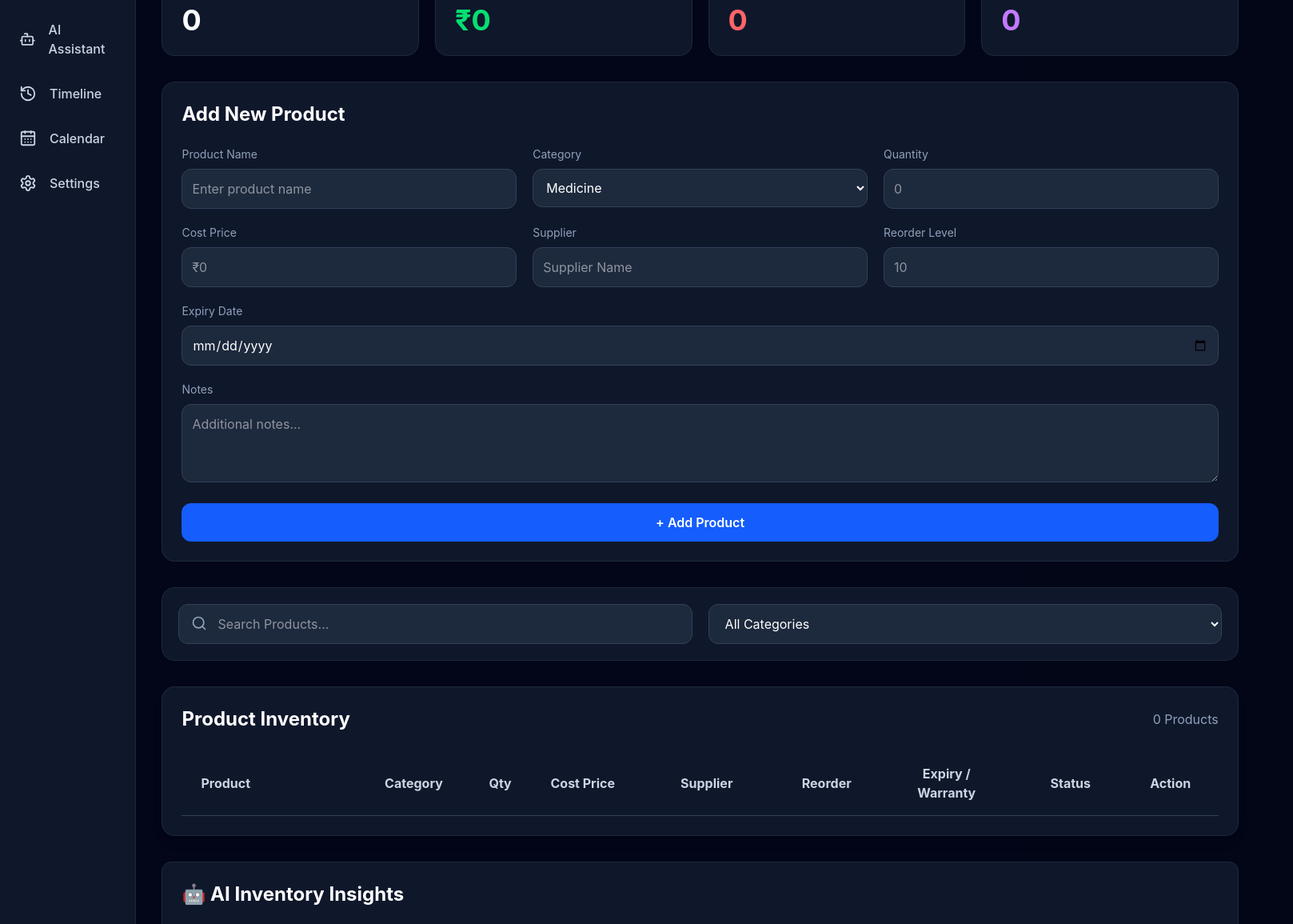
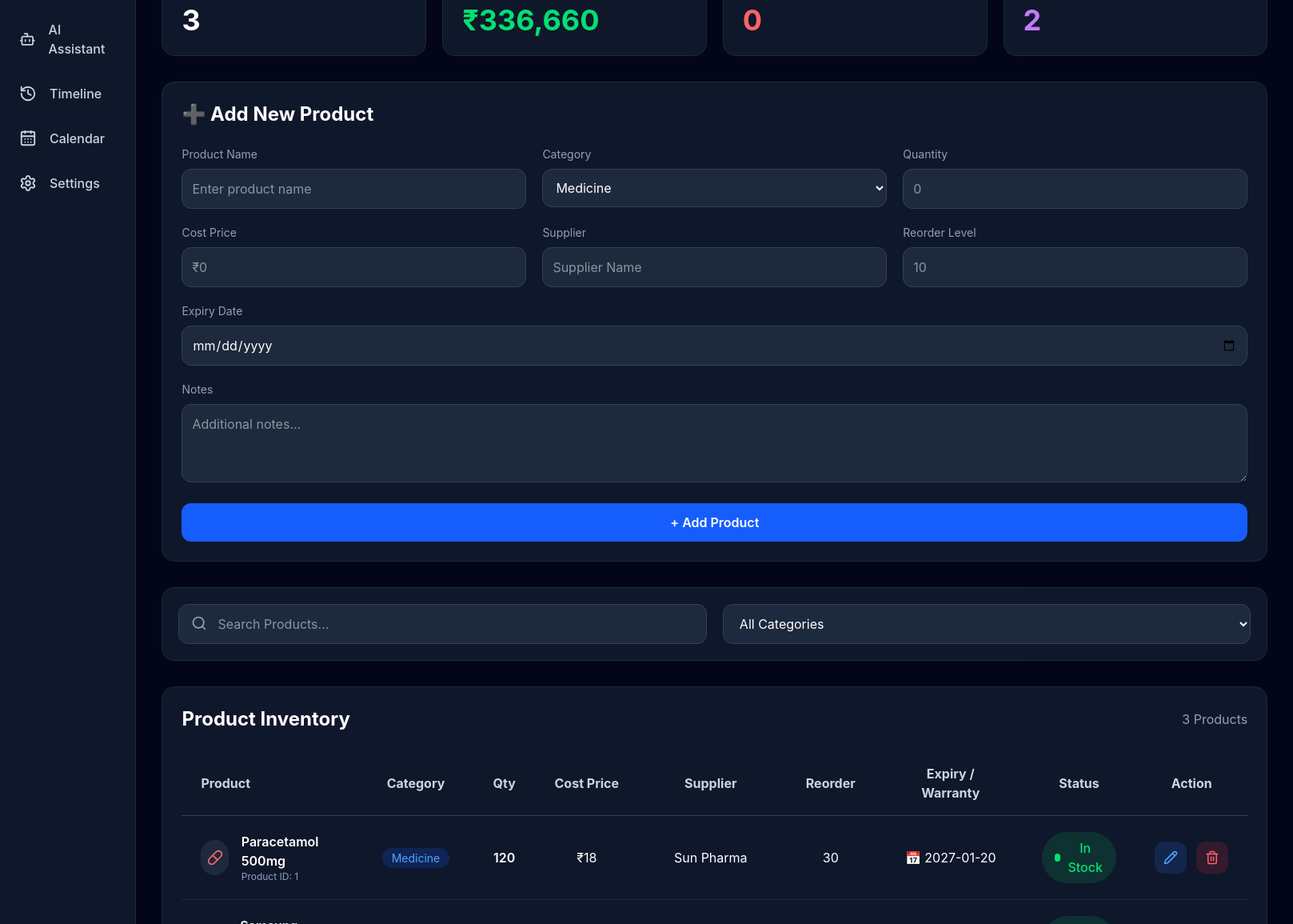
Before and after one commit to SauravBuilds18/bizbrain-ai, a React (Vite) app: page /inventory in a window 1280 px wide. Shown: the part 360-1515 px from the top of the page at 80% size, 1617 px wide, since content can reach past the window. Built offline with nearby package versions, Linux system fonts and the light colour scheme.

Commit message:
Update README for Grand Finale

```diff
--- a/src/components/inventory/EditProductModal.jsx
+++ b/src/components/inventory/EditProductModal.jsx
@@ -14,14 +14,31 @@ export default function EditProductModal({
   if (!product) return null;
 
   const handleUpdate = () => {
-    updateProduct({
+  if (
+    !form.name ||
+    !form.category ||
+    form.quantity === "" ||
+    form.costPrice === ""
+  ) {
+    alert("Please fill all required fields.");
+    return;
+  }
+
+  const updatedProduct = {
   ...form,
   quantity: Number(form.quantity),
   costPrice: Number(form.costPrice),
-      reorderLevel: Number(form.reorderLevel),
+  reorderLevel: Number(form.reorderLevel || 10),
   warrantyMonths: Number(form.warrantyMonths || 0),
-    });
+};
 
+if (["Medicine", "Grocery", "Personal Care"].includes(updatedProduct.category)) {
+  updatedProduct.warrantyMonths = 0;
+} else {
+  updatedProduct.expiryDate = "";
+}
+
+updateProduct(updatedProduct);
 onClose();
 };
 
@@ -189,7 +206,7 @@ export default function EditProductModal({
 
             {/* Dynamic Expiry / Warranty */}
 
-            {form.category === "Medicine" ? (
+            {["Medicine", "Grocery", "Personal Care"].includes(form.category) ? (
 
               <div className="md:col-span-2">
 
@@ -205,6 +222,7 @@ export default function EditProductModal({
     setForm({
       ...form,
       expiryDate: e.target.value,
+      warrantyMonths: "",
     })
   }
 />
@@ -228,6 +246,7 @@ export default function EditProductModal({
     setForm({
       ...form,
       warrantyMonths: e.target.value,
+      expiryDate: "",
     })
   }
 />
@@ -275,7 +294,7 @@ export default function EditProductModal({
               onClick={handleUpdate}
               className="px-6 py-3 rounded-xl bg-blue-600 hover:bg-blue-700 font-medium"
             >
-              💾 Update Product
+              ✅ Save Changes
             </button>
 
           </div>
--- a/src/components/inventory/ProductForm.jsx
+++ b/src/components/inventory/ProductForm.jsx
@@ -1,6 +1,13 @@
-import { useState } from "react";
+import { useState, useEffect } from "react";
 
-export default function ProductForm({ addProduct }) {
+export default function ProductForm({
+  addProduct,
+  updateProduct,
+  editingProduct,
+  isEditing,
+  setIsEditing,
+  setEditingProduct,
+})  {
   const [product, setProduct] = useState({
     name: "",
     category: "Medicine",
@@ -12,6 +19,20 @@ export default function ProductForm({ addProduct }) {
     warrantyMonths: "",
     notes: "",
   });
+useEffect(() => {
+  if (editingProduct) {
+    setProduct({
+      ...editingProduct,
+      quantity: editingProduct.quantity || "",
+      costPrice: editingProduct.costPrice || "",
+      supplier: editingProduct.supplier || "",
+      reorderLevel: editingProduct.reorderLevel || "",
+      expiryDate: editingProduct.expiryDate || "",
+      warrantyMonths: editingProduct.warrantyMonths || "",
+      notes: editingProduct.notes || "",
+    });
+  }
+}, [editingProduct]);
 
   const handleSubmit = (e) => {
   e.preventDefault();
@@ -26,18 +47,29 @@ export default function ProductForm({ addProduct }) {
     return;
   }
 
-    addProduct({
-      id: Date.now(),
-      name: product.name,
-      category: product.category,
+  const finalProduct = {
+    ...product,
     quantity: Number(product.quantity),
     costPrice: Number(product.costPrice),
-      supplier: product.supplier,
     reorderLevel: Number(product.reorderLevel || 10),
-      expiryDate: product.expiryDate,
     warrantyMonths: Number(product.warrantyMonths || 0),
-      notes: product.notes,
+  };
+
+  if (isEditing) {
+    updateProduct(finalProduct);
+
+    setIsEditing(false);
+    setEditingProduct(null);
+
+    alert("✅ Product Updated Successfully");
+  } else {
+    addProduct({
+      ...finalProduct,
+      id: Date.now(),
     });
+
+    alert("✅ Product Added Successfully");
+  }
 
   setProduct({
     name: "",
@@ -56,7 +88,7 @@ export default function ProductForm({ addProduct }) {
     <div className="bg-slate-900 rounded-2xl border border-slate-800 p-6 mb-8">
 
       <h2 className="text-2xl font-bold mb-6">
-        Add New Product
+  {isEditing ? "✏️ Edit Product" : "➕ Add New Product"}
 </h2>
 
       <form
@@ -280,7 +312,7 @@ export default function ProductForm({ addProduct }) {
           type="submit"
           className="md:col-span-3 bg-blue-600 hover:bg-blue-700 rounded-xl py-3 font-semibold transition"
         >
-          + Add Product
+          {isEditing ? "💾 Save Changes" : "+ Add Product"}
         </button>
 
       </form>
--- a/src/context/InventoryContext.jsx
+++ b/src/context/InventoryContext.jsx
@@ -19,7 +19,7 @@ export function InventoryProvider({ children }) {
   const [products, setProducts] = useState(() => {
     const saved = localStorage.getItem(inventoryKey);
 
-    return saved ? JSON.parse(saved) : [];
+    return saved ? JSON.parse(saved) : inventoryData;
   });
 
   // Save inventory
--- a/src/pages/Inventory.jsx
+++ b/src/pages/Inventory.jsx
@@ -14,11 +14,13 @@ export default function Inventory() {
   products,
   addProduct,
   deleteProduct,
+  updateProduct,
 } = useInventory();
 
  const [search, setSearch] = useState("");
 const [category, setCategory] = useState("All");
-
+const [editingProduct, setEditingProduct] = useState(null);
+const [isEditing, setIsEditing] = useState(false);
   const filtered = products.filter((item) => {
 
   const matchesSearch =
@@ -87,7 +89,14 @@ const [category, setCategory] = useState("All");
 
 <InventoryStats products={products} />
 
-          <ProductForm addProduct={addProduct} />
+          <ProductForm
+    addProduct={addProduct}
+    updateProduct={updateProduct}
+    editingProduct={editingProduct}
+    isEditing={isEditing}
+    setIsEditing={setIsEditing}
+    setEditingProduct={setEditingProduct}
+/>
 
 <SearchBar
   search={search}
@@ -98,6 +107,8 @@ const [category, setCategory] = useState("All");
           <InventoryTable
     products={filtered}
     deleteProduct={deleteProduct}
+    setEditingProduct={setEditingProduct}
+    setIsEditing={setIsEditing}
 />
 <InventoryInsights products={products} />
         </div>
```
Lines whose indentation alone changed are shown as unchanged.
